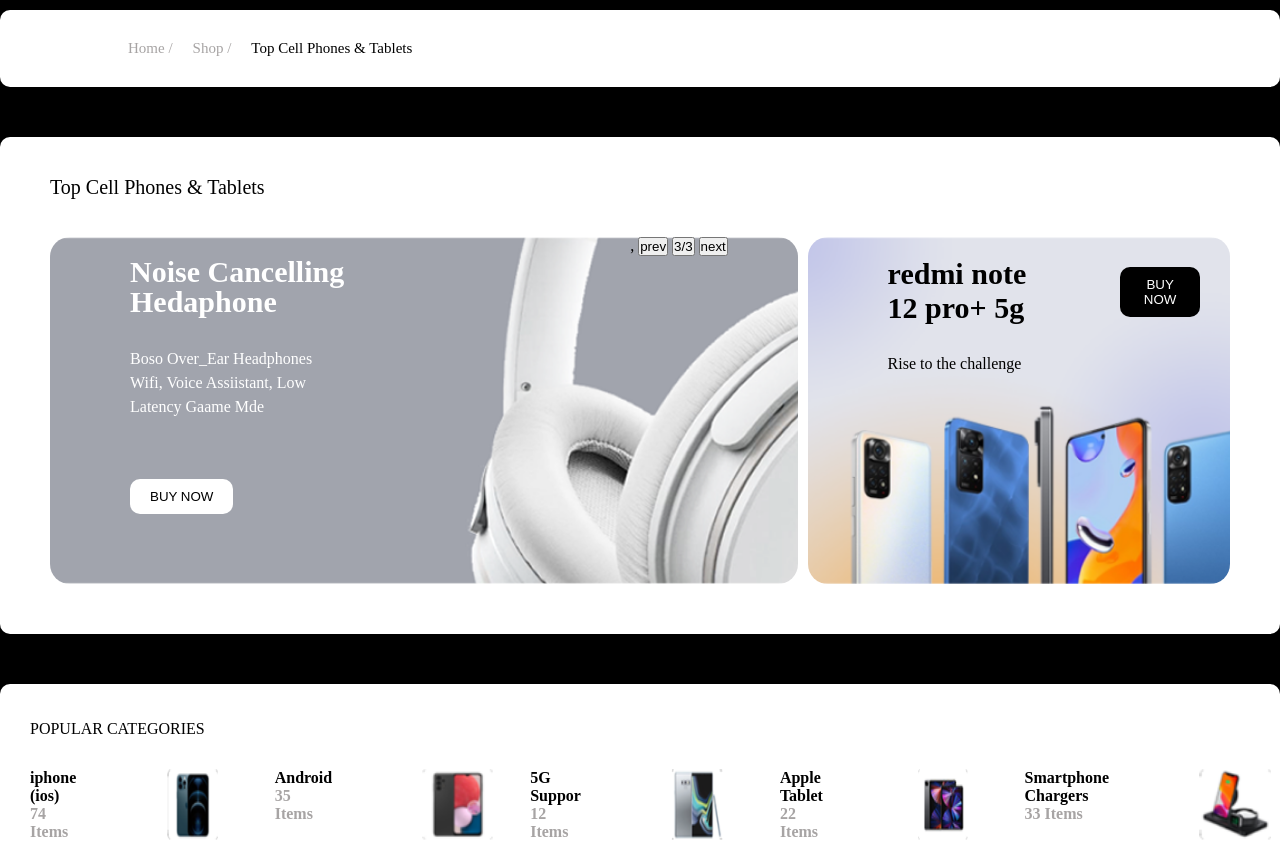
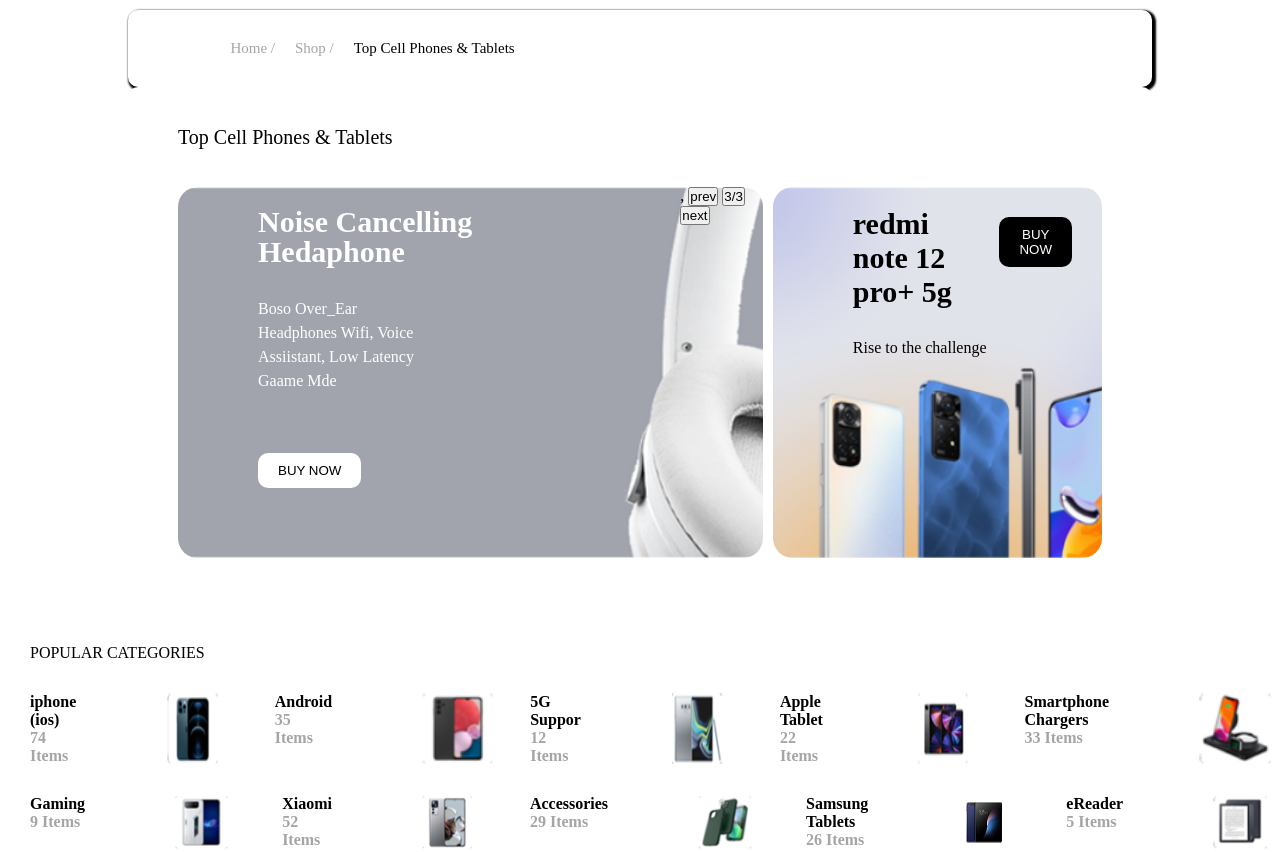
Before and after one commit to comrade-84/FIGMA-TEAM-WORK, a plain HTML site: page index3.html in a window 1280 px wide. Shown: the top 852 px of the page. Drawn offline with Linux system fonts and the light colour scheme.

Commit message:
fix an error

```diff
--- a/style.css
+++ b/style.css
@@ -1,20 +1,20 @@
 @import url('https://fonts.googleapis.com/css2?family=Barlow+Semi+Condensed:ital,wght@0,100;0,200;0,300;0,400;0,500;0,600;0,700;0,800;0,900;1,100;1,200;1,300;1,400;1,500;1,600;1,700;1,800;1,900&family=Karla:ital,wght@0,200..800;1,200..800&family=League+Spartan:wght@100..900&family=Lexend+Deca:wght@100..900&family=Outfit:wght@100..900&family=Poppins:ital,wght@0,100;0,200;0,300;0,400;0,500;0,600;0,700;0,800;0,900;1,100;1,200;1,300;1,400;1,500;1,600;1,700;1,800;1,900&family=Raleway:ital,wght@0,100..900;1,100..900&family=Rubik:ital,wght@0,300..900;1,300..900&display=swap');
 
-* {
+*{
     margin: 0;
     padding: 0;
     box-sizing: border-box;
 }
 
-body {
+body{
     font-family: 'poppins, outfit';
-    background-color: black;
 
 }
 
 .head{
     background-color: white;
-    width: 100%;
+    width: 80%;
+    margin: auto;
     display: flex;
     margin-top: 10px;
     padding: 20px 0;
@@ -56,7 +56,8 @@
 .cell_phone_container{
     background-color: white;
     margin: 50px 0 ;
-    width: 100%;
+    margin: auto;
+    width: 80%;
     padding: 50px;
     padding-top: 0;
     border-radius: 10px;
```
